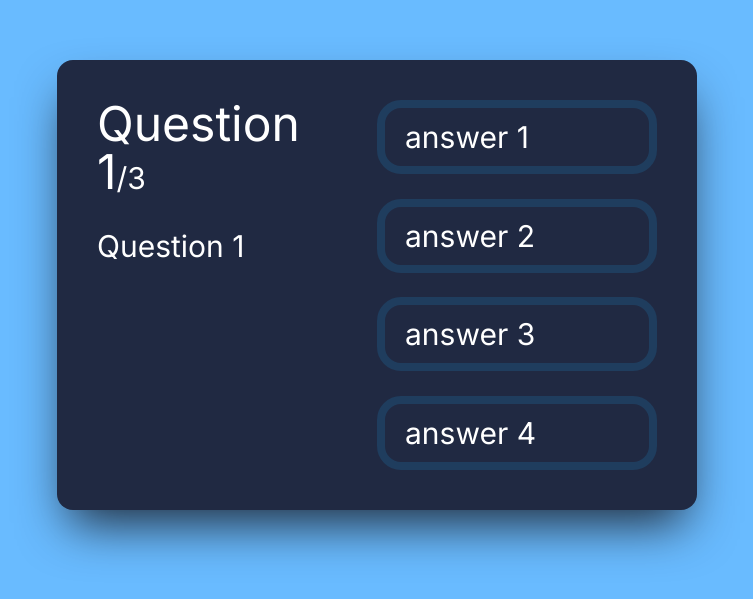
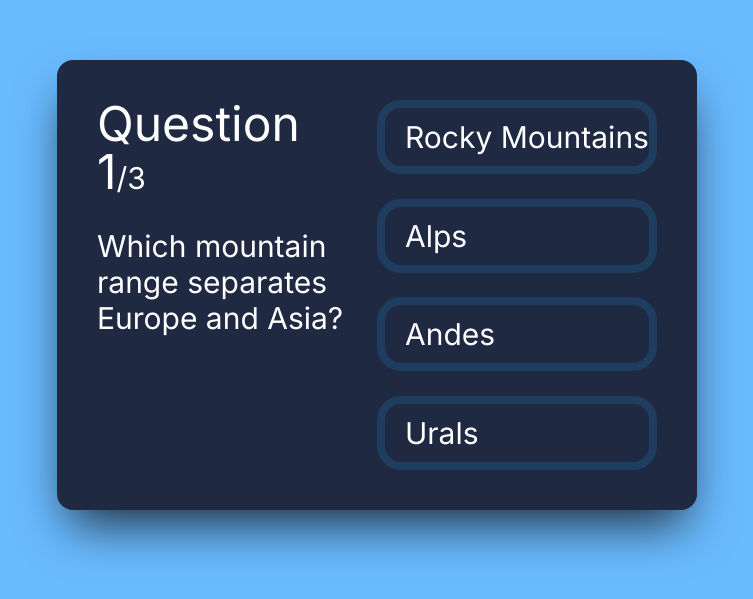
Before and after one commit to R0n316/quiz, a Next.js app: page / in a window 1280 px wide. Shown: the part 115-714 px from the top of the page, without its empty margins (263-1016 px from the left). Built offline with nearby package versions, Linux system fonts and the light colour scheme.

Commit message:
change the name of the site and make more realistic examples of questions

```diff
--- a/app/components/use-quiz-state.js
+++ b/app/components/use-quiz-state.js
@@ -8,30 +8,30 @@ export default function UseQuizState() {
     const [completionTime, setCompletionTime] = useState(Date.now);
     const questions = [
         {
-            questionText: 'Question 1',
+            questionText: 'Which mountain range separates Europe and Asia?',
             answerOptions: [
-                {id:1,answerText: 'answer 1', isCorrect: true},
-                {id:2,answerText: 'answer 2', isCorrect: false},
-                {id:3,answerText: 'answer 3', isCorrect: false},
-                {id:4,answerText: 'answer 4', isCorrect: false}
+                {id:1,answerText: 'Rocky Mountains', isCorrect: false},
+                {id:2,answerText: 'Alps', isCorrect: false},
+                {id:3,answerText: 'Andes', isCorrect: false},
+                {id:4,answerText: 'Urals', isCorrect: true}
             ]
         },
         {
-            questionText: 'Question 2',
+            questionText: 'Which country is known as the "Land of the Rising Sun"?',
             answerOptions: [
-                {id:1,answerText: 'answer 1', isCorrect: false},
-                {id:2,answerText: 'answer 2', isCorrect: true},
-                {id:3,answerText: 'answer 3', isCorrect: false},
-                {id:4,answerText: 'answer 4', isCorrect: false}
+                {id:1,answerText: 'China', isCorrect: false},
+                {id:2,answerText: 'South Korea', isCorrect: false},
+                {id:3,answerText: 'Japan', isCorrect: true},
+                {id:4,answerText: 'Thailand', isCorrect: false}
             ]
         },
         {
-            questionText: 'Question 3',
+            questionText: 'Which river is the longest in the world?',
             answerOptions: [
-                {id:1,answerText: 'answer 1', isCorrect: false},
-                {id:2,answerText: 'answer 2', isCorrect: false},
-                {id:3,answerText: 'answer 3', isCorrect: true},
-                {id:4,answerText: 'answer 4', isCorrect: false}
+                {id:1,answerText: 'Nile', isCorrect: true},
+                {id:2,answerText: 'Amazon', isCorrect: false},
+                {id:3,answerText: 'Mississippi', isCorrect: false},
+                {id:4,answerText: 'Yangtze', isCorrect: false}
             ]
         }
     ]
--- a/app/layout.js
+++ b/app/layout.js
@@ -4,7 +4,7 @@ import "./globals.css";
 const inter = Inter({ subsets: ["latin"] });
 
 export const metadata = {
-  title: "Create Next App",
+  title: "Quiz",
   description: "Generated by create next app",
 };
 
```
